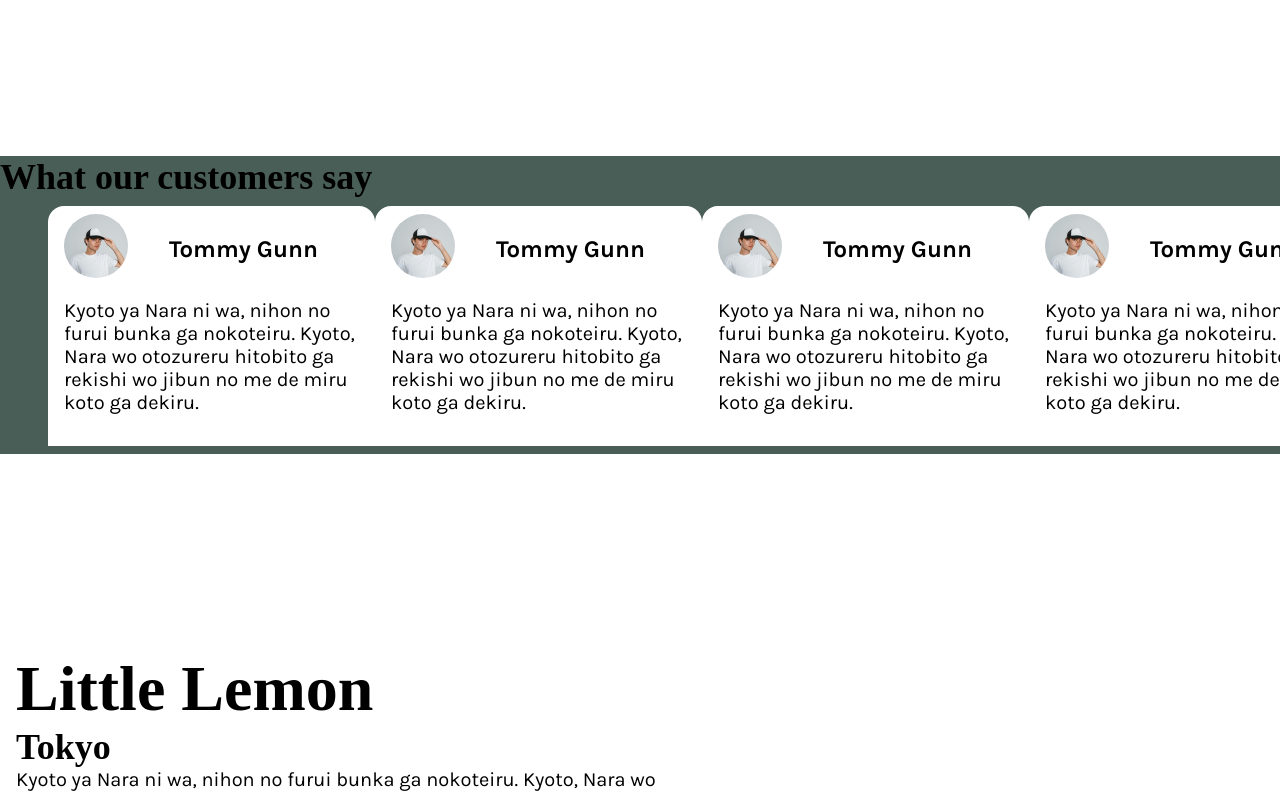
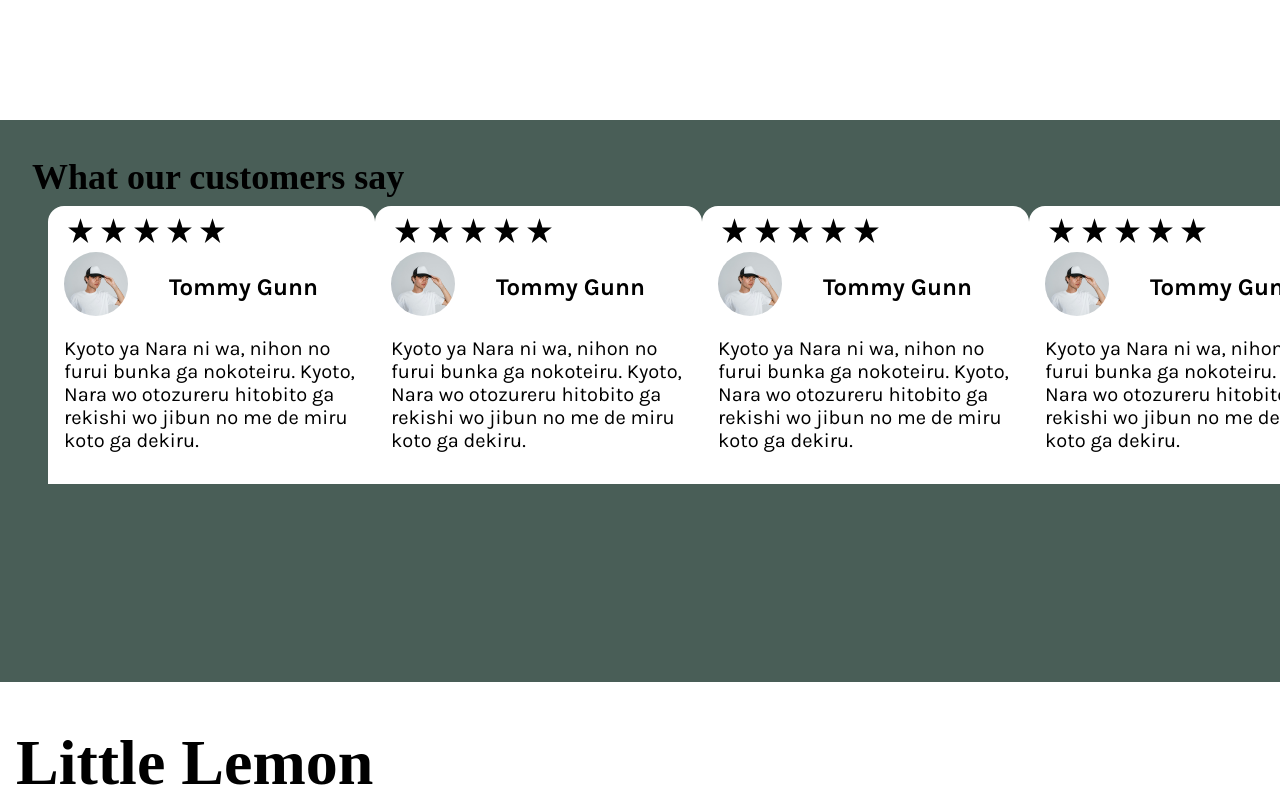
Before and after one commit to jarteaga127/little-lemon-app-coursera, a React (Vite) app: page / in a window 1280 px wide. Shown: the part 1300-2093 px from the top of the page. Built offline with nearby package versions, Linux system fonts and the light colour scheme; a web font is replaced by a local one.

Commit message:
added some small changes

```diff
--- a/src/Components/ReviewCard.jsx
+++ b/src/Components/ReviewCard.jsx
@@ -1,9 +1,26 @@
 import UserAvatar from "../assets/user-avatar-example.jpg";
+import RatingStar from "../assets/rating-star.svg";
 
 const ReviewCard = () => {
     return (
         <div className="review-card">
-          <div className="review-rating"></div>
+          <div className="review-rating">
+            <span>
+              <img src={RatingStar} alt="star" className="star-orange"/>
+            </span>
+            <span>
+              <img src={RatingStar} alt="star" />
+            </span>
+            <span>
+              <img src={RatingStar} alt="star" />
+            </span>
+            <span>
+              <img src={RatingStar} alt="star" />
+            </span>
+            <span>
+              <img src={RatingStar} alt="star" />
+            </span>
+          </div>
           <div className="review-user">
             <div className="user-avatar">
               <img src={UserAvatar} alt="a guy with a baseball cap" />
--- a/src/index.css
+++ b/src/index.css
@@ -119,9 +119,13 @@ article {
   border-radius: 16px;
 }
 
-.our-specials, .reviews {
-  margin-top: 36px;
-  margin-bottom: 190px;
+.our-specials, .reviews, .about-us {
+  padding-top: 36px;
+  padding-bottom: 190px;
+}
+
+.our-specials h2, .reviews h2 {
+  margin-left: 32px;
 }
 
 .our-specials article, .reviews article {
@@ -176,7 +180,10 @@ article {
 padding: 8px 16px 32px;
 }
 
-.review-rating {}
+.review-rating img {
+  width: 33px;
+  color: #d9d9d9;
+}
 
 .review-user {
   display: grid;
@@ -203,6 +210,7 @@ footer {
   justify-content: space-between;
   background-color: var(--main-color);
   width: 100%;
+  padding: 36px;
 }
 
 
```
Also changed, not shown: src/assets/rating-star.svg (added).
